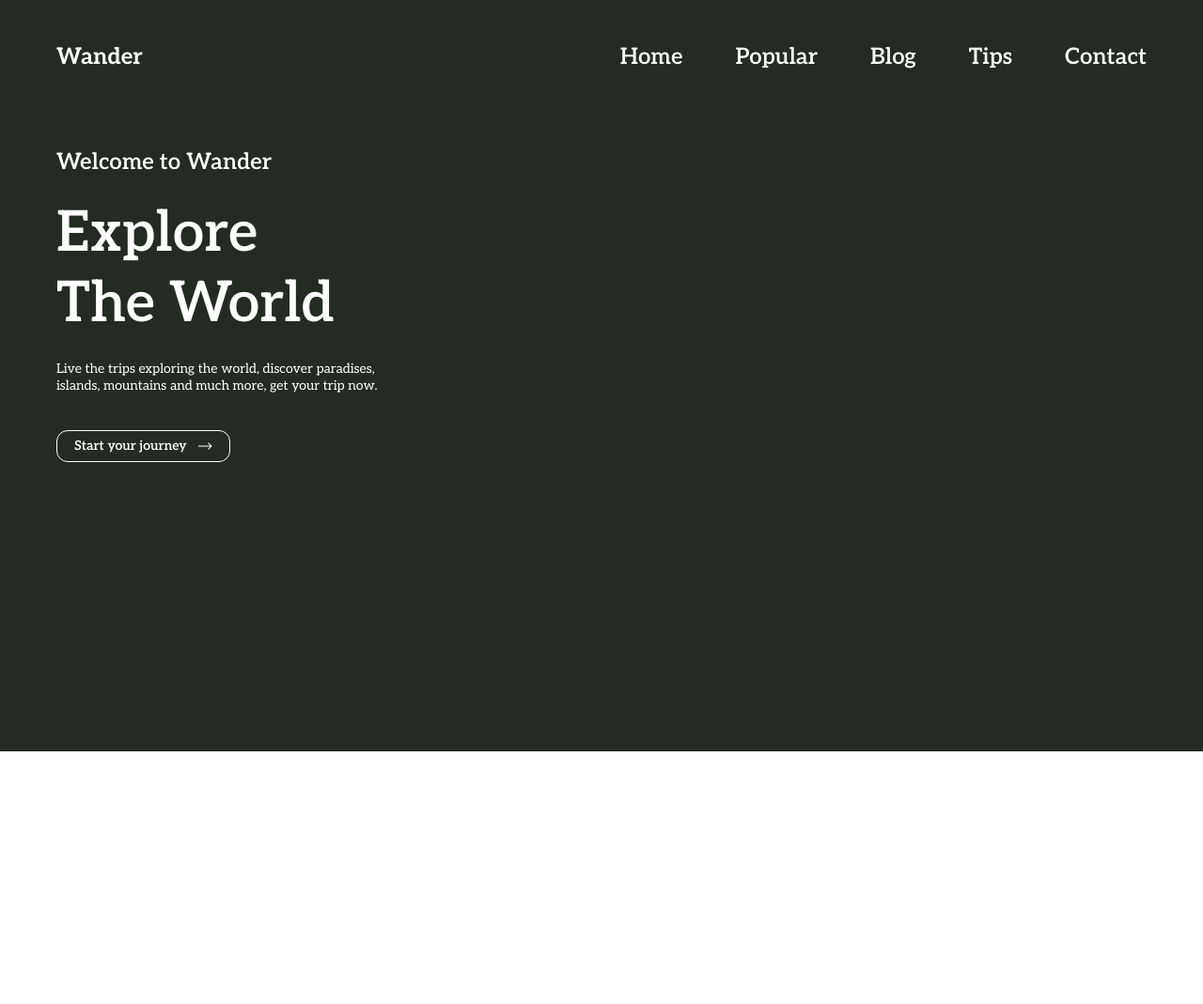
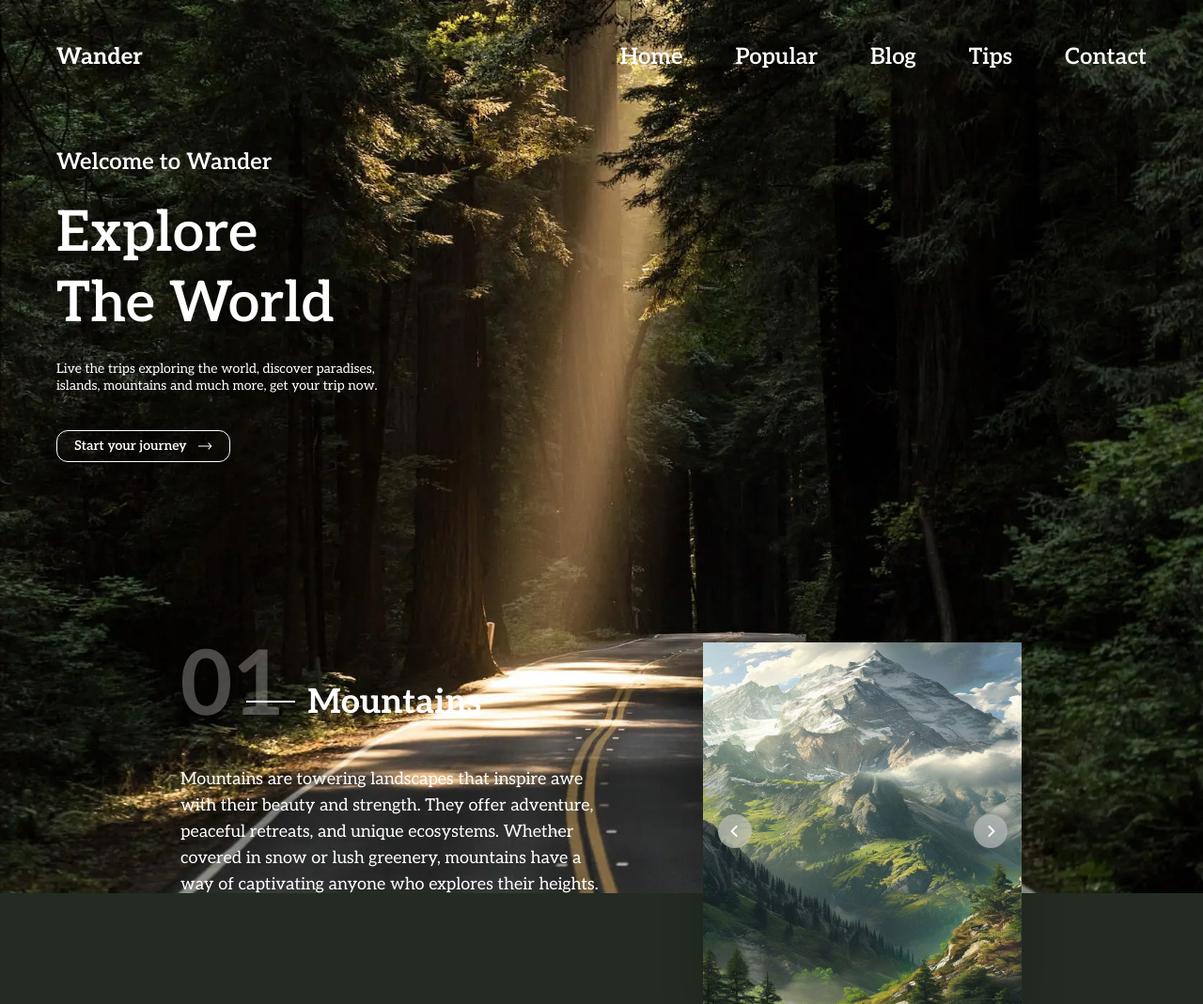
Before and after one commit to georgs1xth/Ag-Apec, a website: page public/index.html in a window 1280 px wide. Shown: the whole page at 94% size. Before the commit the page ends 800 px from the top, so only its background shows below. Drawn offline with nearby package versions, Linux system fonts and the light colour scheme.

Commit message:
Main page - section 1

```diff
--- a/public/index.html
+++ b/public/index.html
@@ -10,9 +10,9 @@
     <link href="https://fonts.googleapis.com/css2?family=Aleo:ital,wght@0,100..900;1,100..900&family=Lato:ital,wght@0,100;0,300;0,400;0,700;0,900;1,100;1,300;1,400;1,700;1,900&display=swap" rel="stylesheet">
     <title>Wander</title>
 </head>
-<body>
+<body class="bg-[#232B22] w-full">
     <!-- MAIN WRAPPER -->
-    <div class="max-w-[1440px] w-full bg-[#232B22] h-screen">
+    <div class="max-w-[1440px] w-full h-full relative z-10">
         <!-- HEADER -->
         <header class="px-[60px] pt-[45px] flex">
             <!-- LOGO -->
@@ -58,6 +58,45 @@
                 </svg>
             </button>
         </div>
+        <!-- SECTION 1 -->
+        <section class="mt-48 mx-48 flex justify-between">
+            <!-- TEXT -->
+            <div class="flex flex-col gap-9 text-left max-w-[460px]">
+                <!-- TITLE -->
+                <div class="flex justify-between items-center relative w-fit gap-6">
+                    <h1 class="aleo-700 text-8xl text-[#E7E7E7] opacity-30">
+                        01
+                    </h1>
+                    <svg class="absolute left-[70px] bottom-8" width="52" height="2" viewBox="0 0 52 2" fill="none" xmlns="http://www.w3.org/2000/svg">
+                        <line y1="1" x2="52" y2="1" stroke="white" stroke-width="2"/>
+                        </svg>
+                    <h2 class="aleo-700 text-white text-4xl relative top-4">
+                        Mountains
+                    </h2>
+                </div>
+                <!-- TEXT -->
+                <p class="aleo-400 text-lg text-white">
+                    Mountains are towering landscapes that inspire awe with their beauty and strength. They offer adventure, peaceful retreats, and unique ecosystems. Whether covered in snow or lush greenery, mountains have a way of captivating anyone who explores their heights.
+                </p>
+            </div>
+            <!-- Slider -->
+            <div class="aspect-[340/385] w-[340px] overflow-hidden relative shadow-2xl">
+                <img src="./pics/mountain1.jpg" alt="mountains-pics">
+                <div class="rounded-full aspect-square w-9 h-9 bg-[#D9D9D9]/50 flex justify-center items-center absolute left-4 top-[calc((385px-18px)/2)] backdrop-blur-md shadow-xl">
+                    <svg width="12" height="24" viewBox="0 0 12 24" fill="none" xmlns="http://www.w3.org/2000/svg">
+                        <path fill-rule="evenodd" clip-rule="evenodd" d="M1.843 11.289L7.5 5.63198L8.914 7.04598L3.964 11.996L8.914 16.946L7.5 18.36L1.843 12.703C1.65553 12.5155 1.55022 12.2611 1.55022 11.996C1.55022 11.7308 1.65553 11.4765 1.843 11.289Z" fill="white"/>
+                    </svg>
+                </div>
+                <div class="rounded-full aspect-square w-9 h-9 bg-[#D9D9D9]/50 flex justify-center items-center absolute right-4 top-[calc((385px-18px)/2)] backdrop-blur-md shadow-xl">
+                    <svg width="12" height="24" viewBox="0 0 12 24" fill="none" xmlns="http://www.w3.org/2000/svg">
+                        <path fill-rule="evenodd" clip-rule="evenodd" d="M10.157 12.711L4.5 18.368L3.086 16.954L8.036 12.004L3.086 7.05401L4.5 5.64001L10.157 11.297C10.3445 11.4845 10.4498 11.7389 10.4498 12.004C10.4498 12.2692 10.3445 12.5235 10.157 12.711Z" fill="white"/>
+                    </svg>
+                </div>
+
+            </div>
+        </section>
+    </div>
+    <div class="overflow-hidden absolute left-0 right-0 top-0 -z-10 aspect-[144/107] bg-top bg-cover" style=" background-image: url(./pics/home-bg.webp)">
     </div>
 </body>
 </html>
```
Also changed, not shown: public/pics/home-bg.webp (added), public/pics/mountain1.jpg (added), public/svg/Line 2.svg (added), public/svg/weui_arrow-filled (1).svg (added), public/svg/weui_arrow-filled.svg (added).
